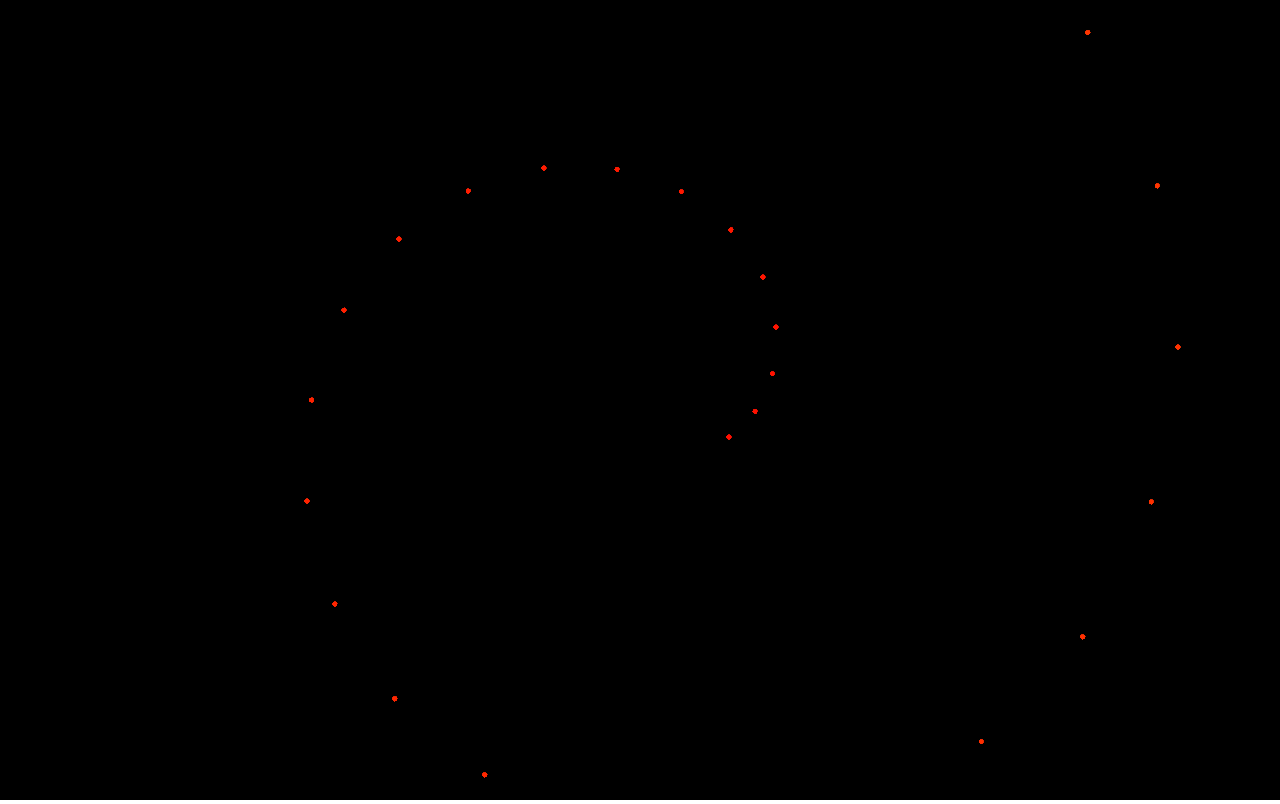
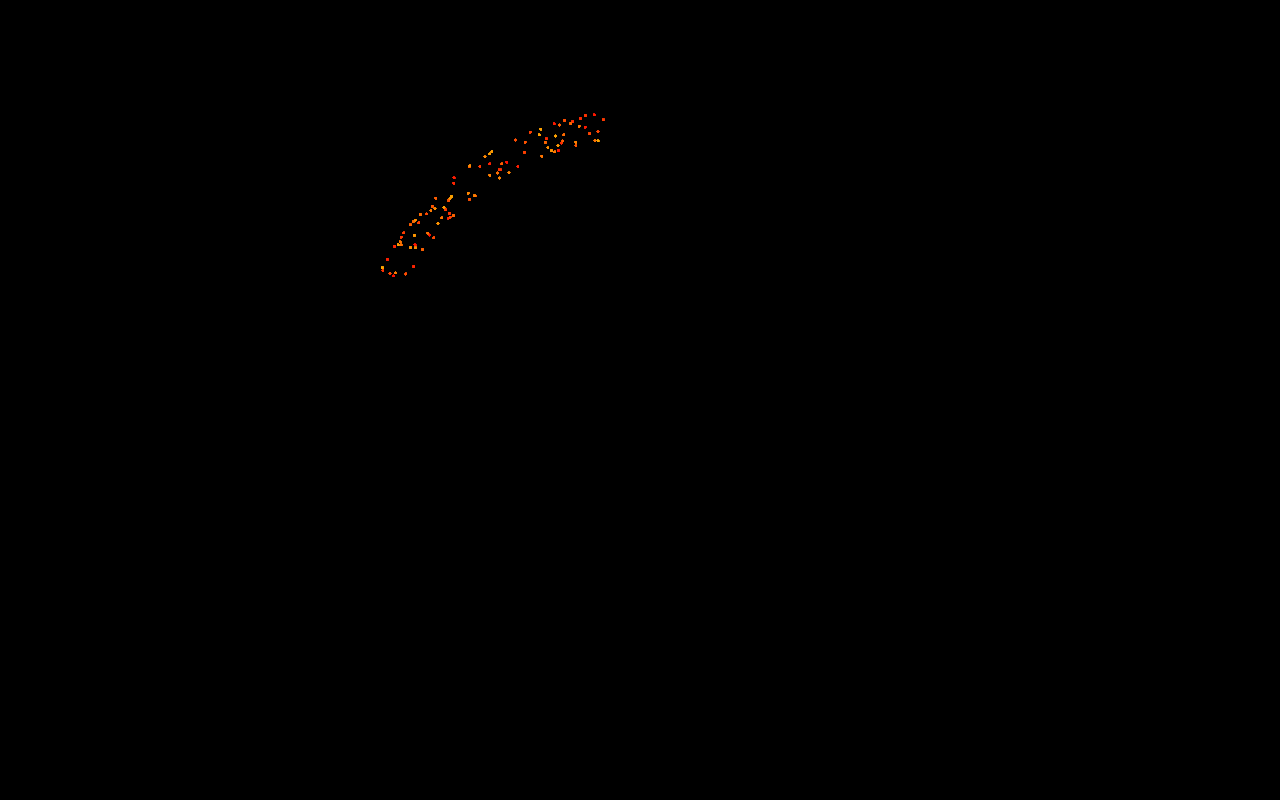
Before and after one commit to thomaswall/varsity-star, a plain HTML site: page viz2/index.html in a window 1280 px wide. Drawn offline with Linux system fonts and the light colour scheme.

Commit message:
particle cloud

```diff
--- a/viz2/index.html
+++ b/viz2/index.html
@@ -49,7 +49,8 @@
       var scene, camera, renderer;
       var geometry, material;
       var meshes = [];
-
+	  var angle = Math.PI / 2;
+	  var lags = [];
       init();
       animate();
 
@@ -58,13 +59,17 @@
         scene = new THREE.Scene();
 
         camera = new THREE.PerspectiveCamera( 45, window.innerWidth / window.innerHeight, 10, 10000 );
-        camera.position.set( 0, 0, 0 );
+        camera.position.set( 0, 0, 20 );
         //camera.lookAt(new THREE.Vector3(0, 0, 100));
 
 				var particle_num = 100;
 				var positions = new Float32Array( particle_num * 3 );
 				var colors = new Float32Array( particle_num * 3 );
 				var sizes = new Float32Array( particle_num * 3 );
+
+				for(var i = 0; i < particle_num; i ++ ) {
+					lags.push({lag1: Math.random(), lag2: Math.random()});
+				}
 
 
 				var vertex;
@@ -112,25 +117,24 @@
         document.body.appendChild( renderer.domElement );
 
       }
-	  var angle = Math.PI / 2;
       function animate() {
 
-				//particles.rotation.x += 0.0005;
-				//particles.position.y -= 0.2;
-			angle += Math.PI / 32;
-			geometry.attributes.position.array[0] = Math.cos(angle)* 5;
- 			geometry.attributes.position.array[1] = Math.sin(angle) * 5;
+			angle += Math.PI / 128;
+			geometry.attributes.position.array[0] = Math.cos(angle)* 20;
+ 			geometry.attributes.position.array[1] = Math.sin(angle) * 20;
+			var leader = {x: geometry.attributes.position.array[0], y: geometry.attributes.position.array[1]};
+			var time = new Date().getTime() / 1000;
 
 			var j = 1;
-			for(var i = 3; i < geometry.attributes.position.array.length; i += 3) {
-				geometry.attributes.position.array[i] = Math.cos(angle + Math.PI * i / 32) * (5 + j);
-				geometry.attributes.position.array[i + 1] = Math.sin(angle + Math.PI * i / 32) * (5 + j);
-				//geometry.attributes.position.array[i + 2] = Math.cos(angle + Math.PI * i / 32) * (5 + j);
+			for(var i = 3; i < geometry.attributes.position.array.length; i += 3){
+				geometry.attributes.position.array[i] = Math.cos(angle - lags[j-1].lag1) * (20 + Math.cos(time * lags[j-1].lag2));
+				geometry.attributes.position.array[i + 1] = Math.sin(angle - lags[j-1].lag1) * (20 + Math.cos(time * lags[j-1].lag2));
+
 				j += 1;
 			}
 		  geometry.attributes.position.needsUpdate = true;
 		  //console.log(geometry.attributes.position);
-		  //geometry.attributes.size.needsUpdate = true;
+		  geometry.attributes.size.needsUpdate = true;
 
 
         renderer.render( scene, camera );
```
